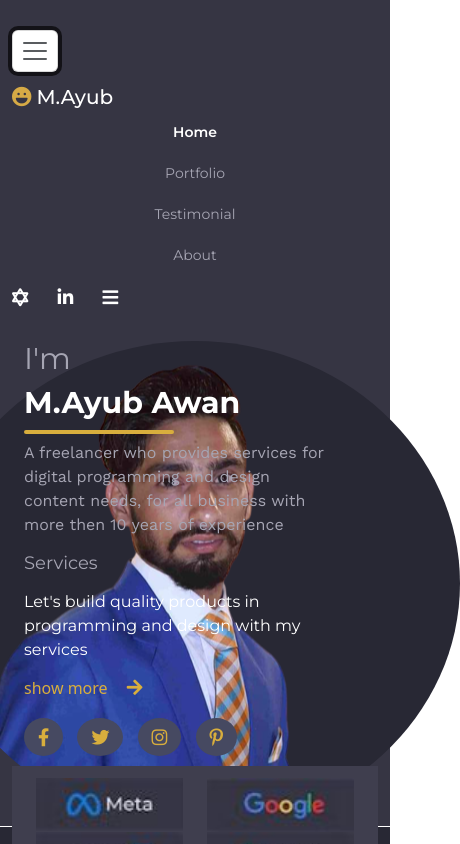
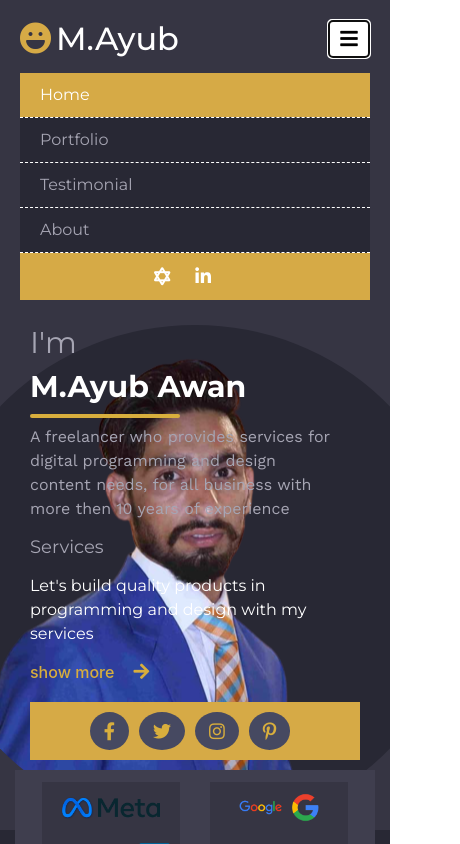
Before and after one commit to ayub2211/My-Portfolio, a plain HTML site: page index.html in a window 390 px wide. Both pictures are taken after a click on the button "Toggle navigation". Shown: the top 844 px of the page, 460 px wide, since content can reach past the window. Drawn offline with nearby package versions, Linux system fonts and the light colour scheme.

Commit message:
design changes

```diff
--- a/index.html
+++ b/index.html
@@ -8,12 +8,14 @@
         rel="stylesheet"
         href="https://cdnjs.cloudflare.com/ajax/libs/animate.css/4.1.1/animate.min.css"
       />
-    <link
+      <!-- <link
         href="https://cdn.jsdelivr.net/npm/bootstrap@5.3.0-alpha1/dist/css/bootstrap.min.css"
         rel="stylesheet"
         integrity="sha384-GLhlTQ8iRABdZLl6O3oVMWSktQOp6b7In1Zl3/Jr59b6EGGoI1aFkw7cmDA6j6gD"
         crossorigin="anonymous"
-    />
+      /> -->
+      <link rel="stylesheet" href="https://cdn.jsdelivr.net/npm/bootstrap@4.1.3/dist/css/bootstrap.min.css" integrity="sha384-MCw98/SFnGE8fJT3GXwEOngsV7Zt27NXFoaoApmYm81iuXoPkFOJwJ8ERdknLPMO" crossorigin="anonymous">
+
       <link rel="preconnect" href="https://fonts.googleapis.com" />
       <link rel="preconnect" href="https://fonts.gstatic.com" crossorigin />
       <link rel="preconnect" href="https://fonts.googleapis.com" />
@@ -34,8 +36,8 @@
       <title>My Portfolio</title>
     </head>
     <body>
-    <header>
-      <nav class="navbar navbar-expand-lg bg-body-tertiary">
+      <header class="main-header">
+        <!-- <nav class="navbar navbar-expand-lg bg-body-tertiary">
           <div class="container">
             <button
               class="navbar-toggler"
@@ -70,6 +72,38 @@
                 <a href="#"><i class="fas fa-star-of-david"></i></a>
                 <a href="#"><i class="fab fa-linkedin-in"></i></a>
                 <a href="#"><i class="fas fa-bars"></i></a>
+              </div>
+            </div>
+          </div>
+        </nav> -->
+        <nav class="navbar navbar-expand-lg bg-body-tertiary">
+          <div class="container">
+              <a class="navbar-brand" href="index.html"><i class="fas fa-laugh"></i>M.Ayub</a>
+              <button class="navbar-toggler" type="button" data-toggle="collapse" data-target="#navbarSupportedContent" aria-controls="navbarSupportedContent" aria-expanded="false" aria-label="Toggle navigation">
+                <span class="navbar-toggler-icon"><i class="fas fa-bars"></i></span>
+              </button>
+              <div class="collapse navbar-collapse" id="navbarSupportedContent">
+                <ul class="navbar-nav mr-auto top-menu">
+                  <li class="nav-item active">
+                    <a class="nav-link" href="#">Home <span class="sr-only">(current)</span></a>
+                  </li>
+                  <li class="nav-item">
+                    <a class="nav-link" href="#port">Portfolio</a>
+                  </li>
+                  <li class="nav-item">
+                    <a class="nav-link" href="#testi">Testimonial</a>
+                  </li>
+                  <li class="nav-item">
+                    <a class="nav-link" href="#about">About</a>
+                  </li>
+                </ul>
+                <div class="social-icons header-socials">
+                  <a href="#"><i class="fas fa-star-of-david"></i></a>
+                  <a href="#"><i class="fab fa-linkedin-in"></i></a>
+                  <a href="#" class="bars-header"><i class="fas fa-bars"></i></a>
+                  <!-- <button class="navbar-toggler header-normal" type="button" data-toggle="collapse" data-target="#navbarSupportedContent" aria-controls="navbarSupportedContent" aria-expanded="false" aria-label="Toggle navigation">
+                    <span class="navbar-toggler-icon"><i class="fas fa-bars"></i></span>
+                  </button> -->
                 </div>
               </div>
           </div>
@@ -114,25 +148,25 @@
           <div class="row">
             <div class="col-lg-3 col-md-3 col-sm-6 col-6">
               <div class="logo">
-              <img src="images/meta.JPG" />
+                <img src="images/meta.png" />
               </div>
             </div>
 
             <div class="col-lg-3 col-md-3 col-sm-6 col-6">
               <div class="logo">
-              <img src="images/google.JPG" />
+                <img src="images/google.png" />
               </div>
             </div>
 
             <div class="col-lg-3 col-md-3 col-sm-6 col-6">
               <div class="logo">
-              <img src="images/linkedin.JPG" />
+                <img src="images/linkedin.png" />
               </div>
             </div>
 
             <div class="col-lg-3 col-md-3 col-sm-6 col-6">
               <div class="logo">
-              <img src="images/slack.JPG" />
+                <img src="images/slack.png" />
               </div>
             </div>
           </div>
@@ -182,7 +216,7 @@
             <div class="col-lg-6 col-md-6 col-sm-12">
               <div class="project animate__animated animate__fadeInUp ">
                 <div class="images">
-                <img src="images/b1.JPG" class="blog" />
+                  <img src="images/ui-ux.jpg" class="blog" />
                 </div>
                 <div class="title">
                   UI/US Design
@@ -193,7 +227,7 @@
 
               <div class="project animate__animated animate__fadeInUp">
                 <div class="images">
-                <img src="images/b2.JPG" class="blog" />
+                  <img src="images/frontend2.jpg" class="blog" />
                 </div>
                 <div class="title">
                   Front End Develop
@@ -204,7 +238,7 @@
 
               <div class="project animate__animated animate__fadeInUp">
                 <div class="images">
-                <img src="images/b3.JPG" class="blog" />
+                  <img src="images/mobileapp.jpg" class="blog" />
                 </div>
                 <div class="title">
                   Mobile App Develop
@@ -414,7 +448,7 @@
 
 
     </body>
-  <script
+    <!-- <script
       src="https://cdn.jsdelivr.net/npm/@popperjs/core@2.11.6/dist/umd/popper.min.js"
       integrity="sha384-oBqDVmMz9ATKxIep9tiCxS/Z9fNfEXiDAYTujMAeBAsjFuCZSmKbSSUnQlmh/jp3"
       crossorigin="anonymous"
@@ -423,5 +457,9 @@
       src="https://cdn.jsdelivr.net/npm/bootstrap@5.3.0-alpha1/dist/js/bootstrap.min.js"
       integrity="sha384-mQ93GR66B00ZXjt0YO5KlohRA5SY2XofN4zfuZxLkoj1gXtW8ANNCe9d5Y3eG5eD"
       crossorigin="anonymous"
-  ></script>
+    ></script> -->
+
+    <script src="https://code.jquery.com/jquery-3.3.1.slim.min.js" integrity="sha384-q8i/X+965DzO0rT7abK41JStQIAqVgRVzpbzo5smXKp4YfRvH+8abtTE1Pi6jizo" crossorigin="anonymous"></script>
+<script src="https://cdn.jsdelivr.net/npm/popper.js@1.14.3/dist/umd/popper.min.js" integrity="sha384-ZMP7rVo3mIykV+2+9J3UJ46jBk0WLaUAdn689aCwoqbBJiSnjAK/l8WvCWPIPm49" crossorigin="anonymous"></script>
+<script src="https://cdn.jsdelivr.net/npm/bootstrap@4.1.3/dist/js/bootstrap.min.js" integrity="sha384-ChfqqxuZUCnJSK3+MXmPNIyE6ZbWh2IMqE241rYiqJxyMiZ6OW/JmZQ5stwEULTy" crossorigin="anonymous"></script>
   </html>
--- a/style.css
+++ b/style.css
@@ -1,17 +1,28 @@
+html {
+    overflow-x: hidden;
+}
+body {
+    overflow-x: hidden;
+}
 *{
     margin: 0;
     padding: 0;
     box-sizing: border-box;
 }
 
-html {
-    overflow-x: hidden;
+span.navbar-toggler-icon {
+    display: flex;
+    justify-content: center;
+    align-items: center;
 }
 ul.navbar-nav.me-auto.mb-2.mb-lg-0 {
     margin-left: 50px;
     display: flex;
     justify-content: center;
     align-items: center;
+}
+header.main-header {
+   background-color: #363543 !important;
 }
 nav.navbar.navbar-expand-lg.bg-body-tertiary {
     padding: 15px 0px;
@@ -21,12 +32,14 @@ nav.navbar.navbar-expand-lg.bg-body-tertiary {
 }
 button.navbar-toggler {
     background-color: #fff !important;
-    padding: 5px 7px;
+    padding: 3px 5px;
 }
 a.navbar-brand {
     color: #fff;
     font-weight: 500;
     font-family: 'Montserrat', sans-serif;
+    font-size: 2rem;
+    padding: 0;
 }
 .fa-laugh:before {
     content: "\f599";
@@ -36,9 +49,9 @@ a.navbar-brand {
 a.nav-link {
     padding: 10px 20px !important;
 }
-nav.navbar.navbar-expand-lg.bg-body-tertiary {
+.bg-body-tertiary {
     padding: 30px 0px;
-    background-color: #363543 !important;
+    /* background-color: #363543 !important; */
 }
 a.nav-link.active {
     color: #fff !important;
@@ -69,14 +82,17 @@ i.fab.fa-linkedin-in {
     margin-bottom: -58px;
     z-index: 9999999 !important;
     position: relative;
-
 }
 .row {
     margin: 0;
 }
 .logo img {
-    width: 200px;
-    color: red;
+    /* width: 200px; */
+    background-color: #363543;
+    width: 100%;
+    height: 100%;
+    object-fit: contain;
+    padding: 10px;
 }
 section.portfolio {
     background-color: #282834;
@@ -453,12 +469,81 @@ p.myname {
     --animate-duration: 2s;
 }
 
-@media only screen and (max-width :992px){
-        .container {
-            margin: 0;
-        }
+@media all and (max-width: 991px){
+    header.main-header{
+        padding: 0 20px;
+    }
+    .hero-title h2{
+        font-size: 50px;
+    }
+    .social-icons.header-socials a.bars-header {
+        display: none;
+    }
+    .social-icons.header-socials {
+    display: flex;
+    justify-content: center;
+    padding: 10px 0;
+    background-color: #d6aa46;
+}
+    .social-icons {
+    display: flex;
+    justify-content: center;
+    padding: 10px 0;
+    /* background-color: #d6aa46; */
+}
+
+div#navbarSupportedContent {
+    background-color: #282834;
+    margin: 10px 0;
+}
+    ul.navbar-nav.top-menu {
+    /* margin: 20px 0px; */
+}
+    .top-menu li {
+        margin: 0;
+        border-bottom: 1px dashed #fff;
+    }
+    .top-menu li a {
+        display: block;
+        color: #2b2e8b;
+        padding: 10px 15px;
+    }
+    .top-menu li.active>a {
+        background: #d6aa46;
+        color: #fff !important;
+    }
     }
 @media only screen and (max-width :767px){
+    header.main-header{
+        padding: 0 20px;
+    }
+    .social-icons {
+    display: flex;
+    justify-content: center;
+    padding: 10px 0;
+    background-color: #d6aa46;
+}
+
+div#navbarSupportedContent {
+    background-color: #282834;
+    margin: 10px 0;
+}
+    ul.navbar-nav.top-menu {
+    /* margin: 20px 0px; */
+}
+    .top-menu li {
+        margin: 0;
+        border-bottom: 1px dashed #fff;
+    }
+    .top-menu li a {
+        display: block;
+        color: #2b2e8b;
+        padding: 10px 15px;
+    }
+    .top-menu li.active>a {
+        background: #d6aa46;
+        color: #fff !important;
+    }
     ul.navbar-nav.me-auto.mb-2.mb-lg-0 {
         margin-left: 0px;
     }
```
Also changed, not shown: images/frontend2.jpg (added), images/google.png (added), images/linkedin.png (added), images/meta.png (added), images/mobileapp.jpg (added), images/slack.png (added), images/ui-ux.jpg (added). Lines whose indentation alone changed are shown as unchanged.
